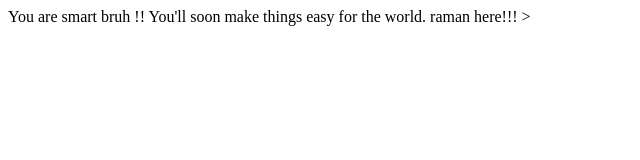
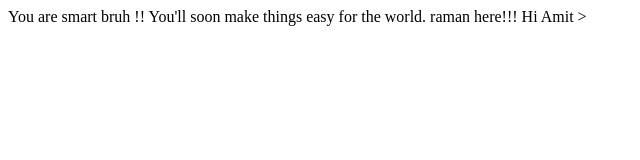
Before and after one commit to Pranshu54/My-Project, a plain HTML site: page index.html in a window 1280 px wide. Shown: the full height of the page, 0-640 px from the left. Drawn offline with Linux system fonts and the light colour scheme.

Commit message:
Update index.html

```diff
--- a/index.html
+++ b/index.html
@@ -7,5 +7,6 @@
  You are smart bruh !!
  You'll soon  make things easy for the world.
  raman here!!!
+	Hi Amit
 </body>
 </html>>
```
